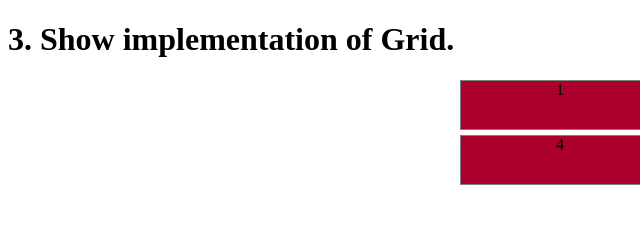
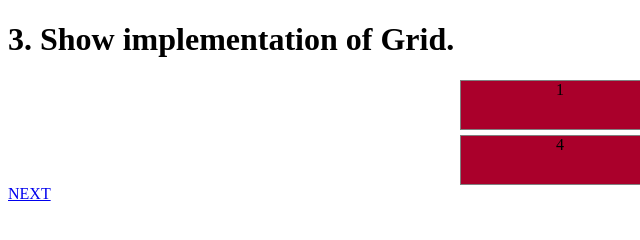
Before and after one commit to SureshJogshn/Day5, a plain HTML site: page index3.html in a window 1280 px wide. Shown: the full height of the page, 0-640 px from the left. Drawn offline with Linux system fonts and the light colour scheme.

Commit message:
index3.html

```diff
--- a/index3.html
+++ b/index3.html
@@ -18,6 +18,6 @@
         <div class="item item-5">5</div>
         <div class="item item-6">6</div>
     </div>
-
+  <a href="index3.html">NEXT</a>
 </body>
 </html>
```
